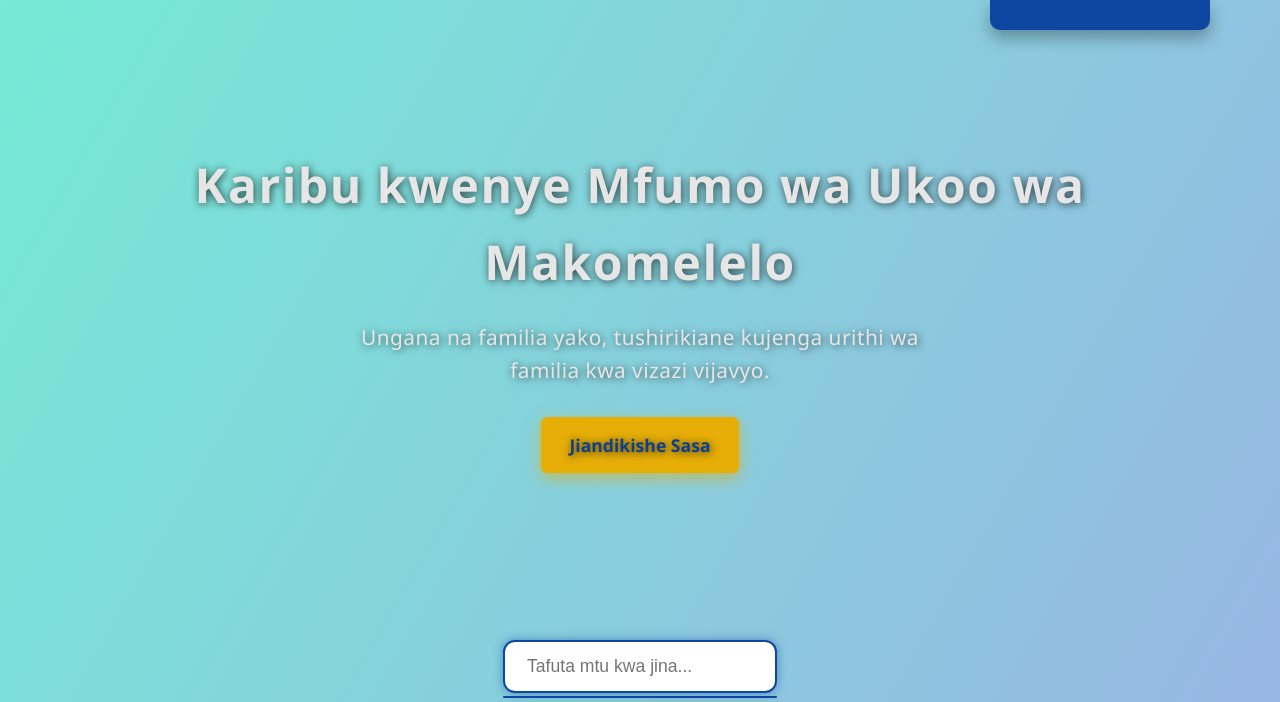
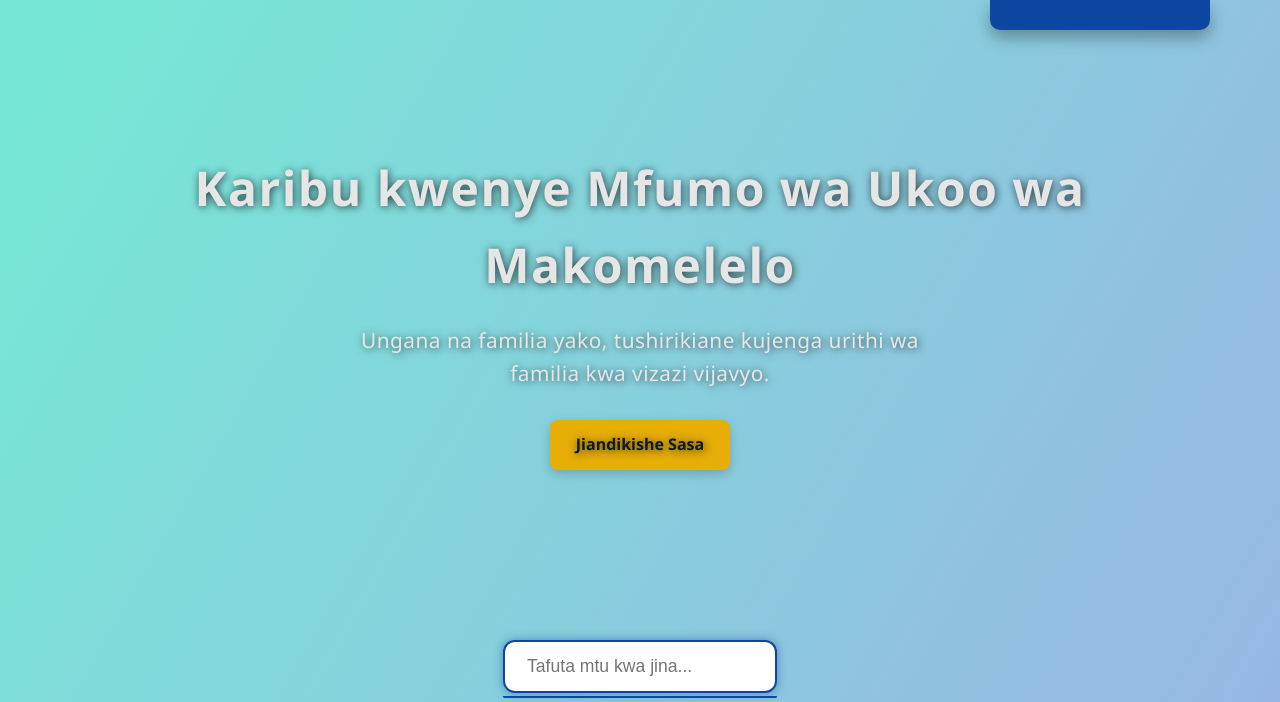
Before and after one commit to Georgemabeyo/ukoo, a PHP site: page / in a window 1280 px wide. Shown: the part 76-778 px from the top of the page. Run offline with PHP 8.4, Linux system fonts and the light colour scheme.

Commit message:
Update index.php

```diff
--- a/index.php
+++ b/index.php
@@ -138,25 +138,28 @@
         letter-spacing: 0.5px;
     }
     .btn-primary {
-        background: #ffc107;
-        color: #0d47a1;
-        padding: 14px 28px;
-        font-size: 1.1rem;
-        font-weight: 700;
+    background: #ffc107;        /* warm yellow */
+    color: #0d1b3a;             /* darker navy blue for better readability */
+    padding: 12px 26px;         /* slightly smaller for balance */
+    font-size: 1rem;
+    font-weight: 600;            /* softer than 700 */
     border: none;
-        border-radius: 6px;
+    border-radius: 8px;          /* a bit rounder for modern look */
     cursor: pointer;
     text-decoration: none;
-        transition: background-color 0.3s ease;
+    transition: all 0.3s ease;
     user-select: none;
-        box-shadow: 0 5px 15px rgba(255,193,7,0.6);
+    box-shadow: 0 4px 12px rgba(0,0,0,0.2); /* softer shadow */
 }
+
 .btn-primary:hover,
 .btn-primary:focus {
-        background: #e6b007;
+    background: #ffb300;         /* slightly darker yellow for hover */
+    color: #0d1b3a;              /* keep text readable */
     outline: none;
-        box-shadow: 0 7px 22px rgba(230,176,7,0.8);
+    box-shadow: 0 6px 18px rgba(0,0,0,0.25);
 }
+
 
     main {
         background: white;
```
Lines whose indentation alone changed are shown as unchanged.
